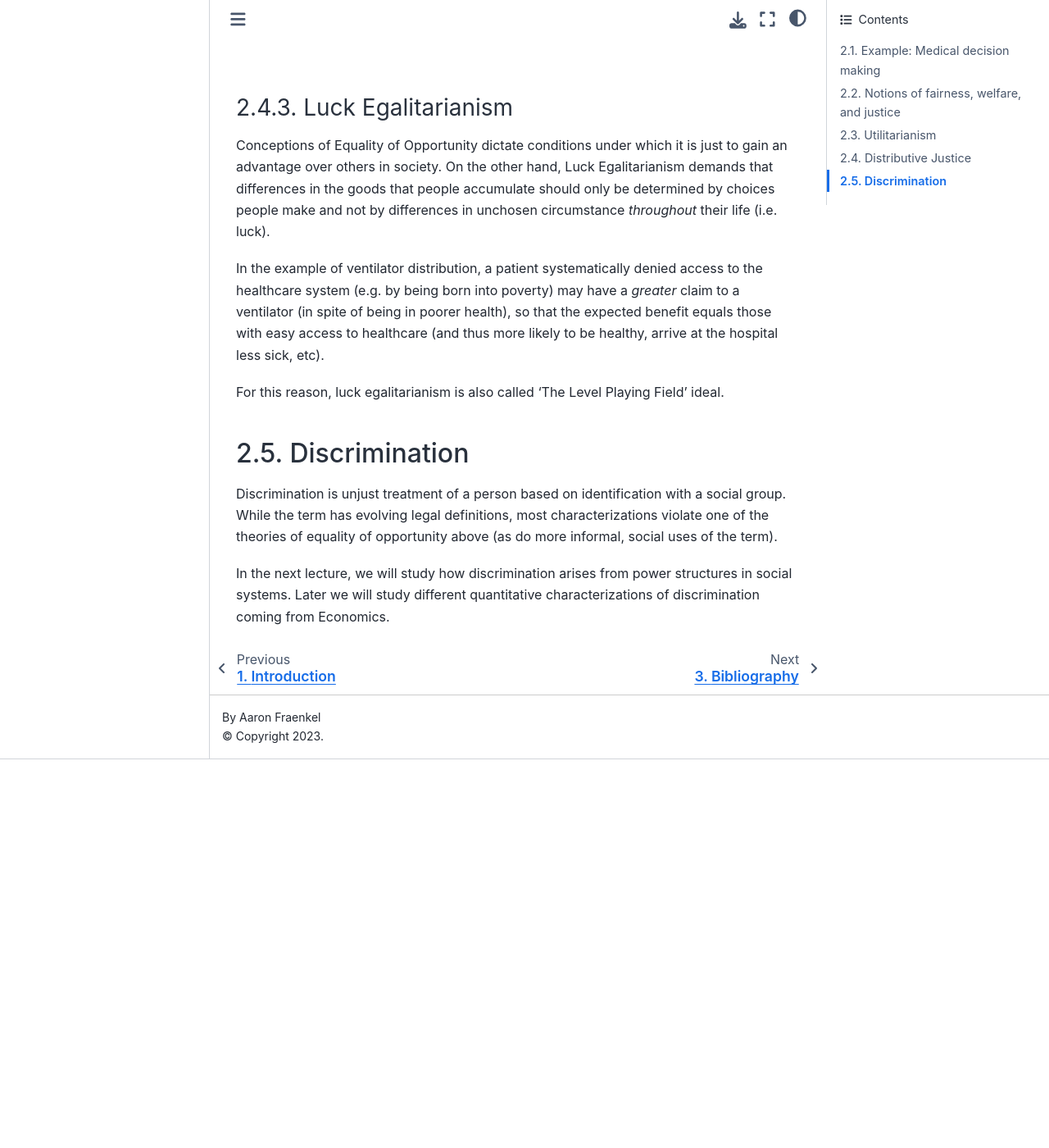
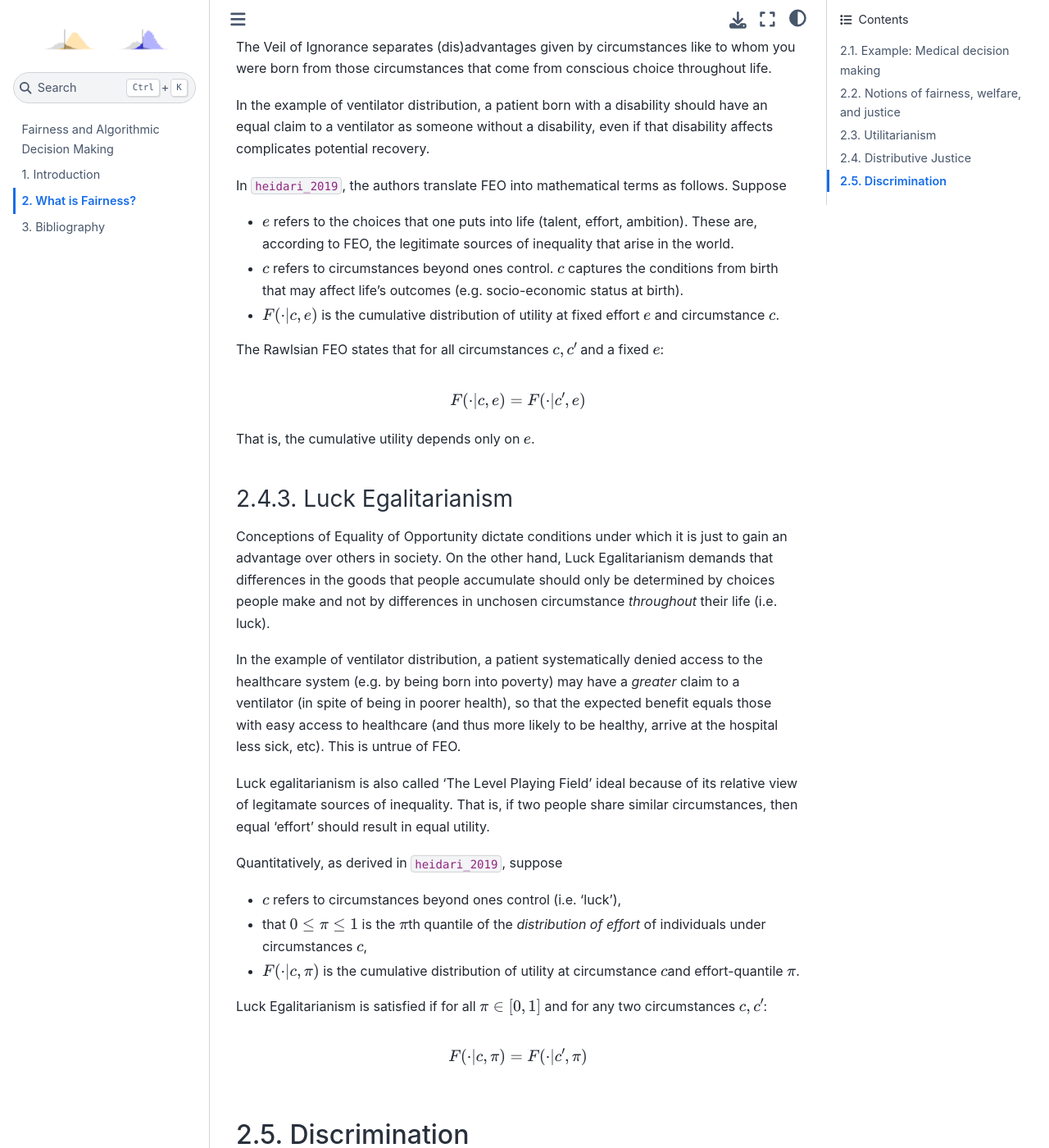
Before and after one commit to afraenkel/fairness-book, a Jupyter Book: the page built from book/content/02-frameworks.md, in a window 1280 px wide and 1400 px high, scrolled down 5023 px. Shown: the whole window at 82% size. Built offline with Jupyter Book 1.0.4 settings and Sphinx 7.4.7 and the Sphinx Book theme 1.1.4, drawn with Linux system fonts in a browser that asks for light colours; cross-references to code outside the pages are shown as plain code; before the commit the page ends 5949 px from its top, so only the background shows below that; some of the changed text lies outside the part shown.

Commit message:
add quantitative OE

````diff
--- a/book/content/02-frameworks.md
+++ b/book/content/02-frameworks.md
@@ -77,14 +77,24 @@ consequence: a person may be treated poorly for the good of
 others. The thought-experiment illustrating is consequence is
 the famous trolley problem:
 
-> A trolley is heading toward five people working on the track. You can pull a lever and redirect the trolley to a track that has only one worker. Would you pull the lever, deciding to kill one worker to save the other five?
+> A trolley is heading toward five people working on the track.
+> You can pull a lever and redirect the trolley to a track that has
+> only one worker.
+> Would you pull the lever, deciding to kill one worker to save the other five?
 
-Is the murder of one worker worth the benefit of saving the other
-five? Or is the act of taking a human life an unthinkable moral act?
-The utilitarian principle would describe the utility of pulling
-the lever to be five times greater than not (assuming all lives have
-equal worth, a noncontroversial statement) and consequentialism has no
-problem with the specific act of pulling the lever.
+A utilitarian might describe the utility of pulling the lever to be
+five times greater than not.
+
+```{admonition} Question
+What are the reasons you wouldn't pull the lever?
+
+* Which of these reasons are objections to the consequentialist
+  component? (part 1)
+* Which of these reasons are objections to the utilitarian component?
+  (part 2)
+* Are there reasons for objecting to pulling the lever that are
+consistent with utilitarianism? (e.g. how the total utility is calculated).
+```
 
 The ventilator example illustrates a similar observation:
 * Would you hold back the use of a ventilator for a patient that might
@@ -116,7 +126,7 @@ potential benefits (often captured via a label), while the loss
 function corresponds to the utility. By default, a model makes better
 decisions when it optimizes loss of the entire training set.
 
-```{question}
+```{admonition} Question
 Sketch the structure of a model that decides whether an new patient
 should receive a ventilator. Begin with the following components:
 1. A model that, given information about the patient (place of
@@ -221,18 +231,25 @@ disability should have an equal claim to a ventilator as someone
 without a disability, even if that disability affects complicates
 potential recovery.
 
-In {cite}`heidari_2019`, they translate FEO into mathematical terms as
-follows:
-* $e$ refers to the effort (i.e. legitimate sources of inequality)
-* $c$ refers to circumstance
+In {cite}`heidari_2019`, the authors translate FEO into mathematical
+terms as follows. Suppose
+* $e$ refers to the choices that one puts into life (talent, effort,
+  ambition). These are, according to FEO, the legitimate sources of
+  inequality that arise in the world.
+* $c$ refers to circumstances beyond ones control. $c$ captures the
+  conditions from birth that may affect life's outcomes
+  (e.g. socio-economic status at birth).
 * $F(\cdot|c, e)$ is the cumulative distribution of utility at fixed
   effort $e$ and circumstance $c$.
 
-The Rawlsian FEO states that for all circumstances $c, c'$:
+The Rawlsian FEO states that for all circumstances $c, c'$ and a fixed
+$e$:
 
 $$
 F(\cdot|c, e) = F(\cdot|c', e)
 $$
+
+That is, the cumulative utility depends only on $e$.
 
 ### Luck Egalitarianism
 
@@ -248,10 +265,27 @@ denied access to the healthcare system (e.g. by being born into
 poverty) may have a *greater* claim to a ventilator (in spite of being
 in poorer health), so that the expected benefit equals those with easy
 access to healthcare (and thus more likely to be healthy, arrive at
-the hospital less sick, etc).
+the hospital less sick, etc). This is untrue of FEO.
 
-For this reason, luck egalitarianism is also called 'The Level Playing
-Field' ideal.
+Luck egalitarianism is also called 'The Level Playing
+Field' ideal because of its relative view of legitamate sources of
+inequality. That is, if two people share similar circumstances, then
+equal 'effort' should result in equal utility.
+
+Quantitatively, as derived in {cite}`heidari_2019`, suppose
+* $c$ refers to circumstances beyond ones control (i.e. 'luck'),
+* that $0 \leq \pi \leq 1$ is the $\pi$th quantile of the
+  *distribution of effort* of individuals under circumstances $c$,
+* $F(\cdot|c, \pi)$ is the cumulative distribution of utility at
+  circumstance $c$and effort-quantile $\pi$.
+
+Luck Egalitarianism is satisfied if for all $\pi\in[0,1]$ and for any
+two circumstances $c,c'$:
+
+$$
+F(\cdot|c, \pi) = F(\cdot|c', \pi)
+$$
+
 
 ## Discrimination
 
````
